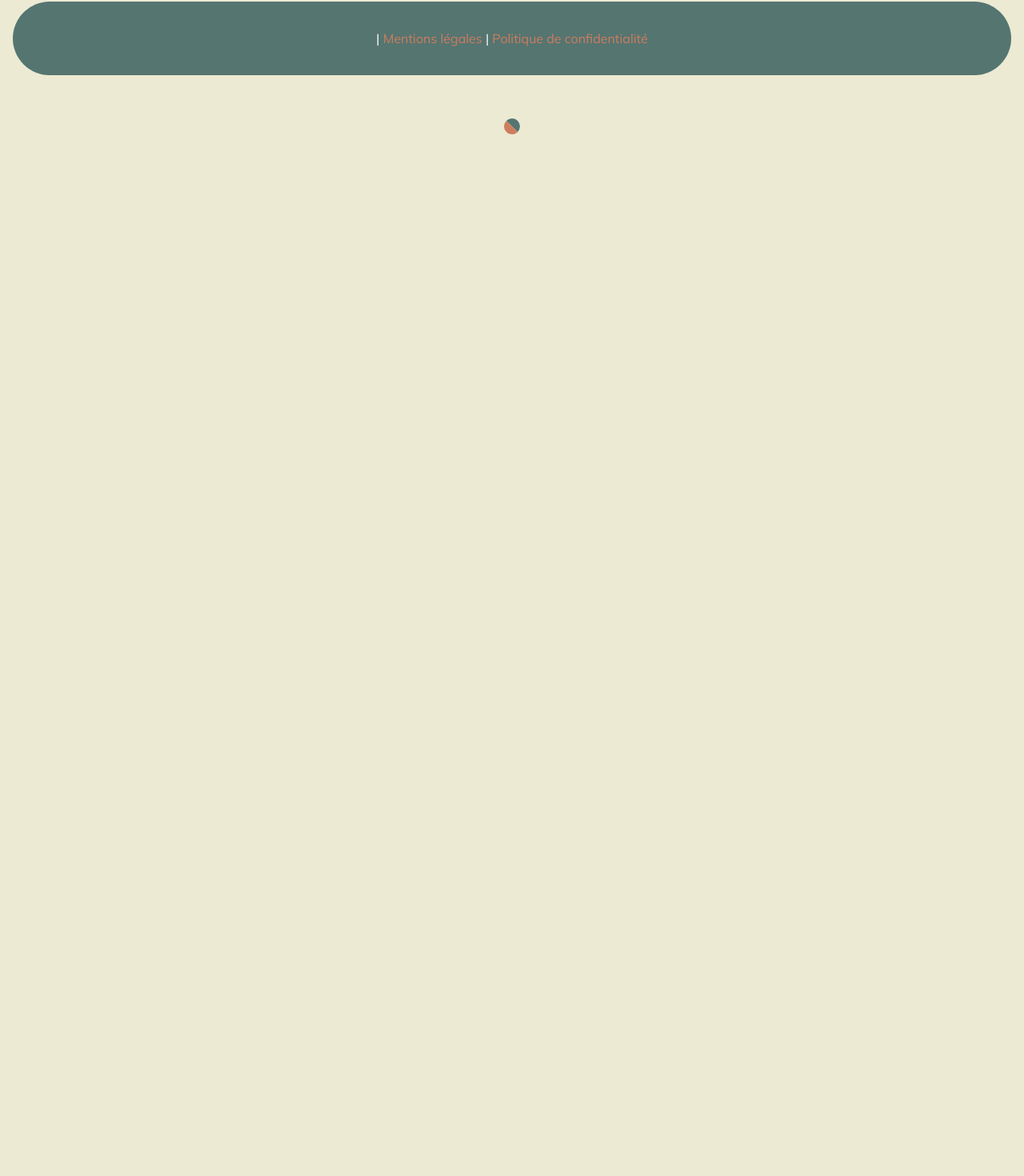
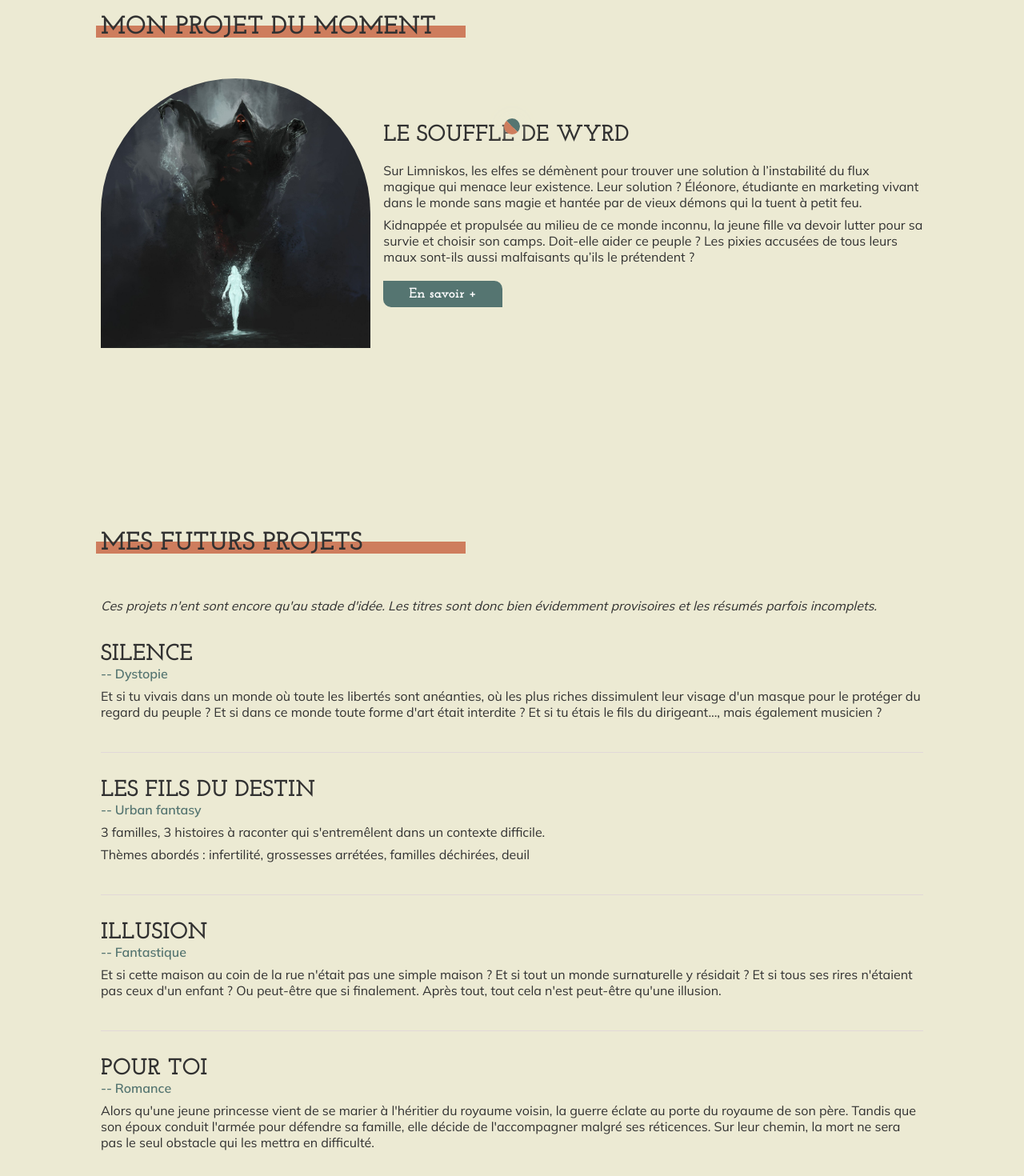
Before and after one commit to manonBr/manonautrice, a React (Vite) app in the folder client/: page /projets in a window 1280 px wide. Shown: the part 242-1712 px from the top of the page at 80% size. Before the commit the page ends 800 px from the top, so only its background shows below. Built offline with nearby package versions, Linux system fonts and the light colour scheme; no server answers.

Commit message:
:feat: Add a projects page

```diff
--- /dev/null
+++ b/client/src/components/Projects.components.jsx
@@ -0,0 +1,36 @@
+import React from "react"
+import { Column, Columns } from "../layouts/Columns.layouts"
+import { Subheading } from "../features/elements/Headings.features"
+import Button from "../features/forms/button.features"
+import "./Projects.components.scss"
+
+const MainProject = ({image, title, link, children}) => {
+    return (
+        <Columns number="two" layout="rightBigger" className="mainProject">
+            <Column className="mainProject__img">
+                <img src={image.url} alt={image.alt_tag}/>
+            </Column>
+            <Column className="mainProject__content">
+                <Subheading>{title}</Subheading>
+                <div className="pitch">
+                    {children}
+                </div>
+                <Button link={link} type="secondary">En savoir +</Button>
+            </Column>
+        </Columns>
+    )
+}
+
+const SecondaryProject = ({title, genre, children}) => {
+    return (
+        <div className="secondaryProject">
+            <Subheading>{title}</Subheading>
+            <span className="secondaryProject__genre">{genre}</span>
+            <p>{children}</p>
+        </div>
+    )
+}
+
+
+
+export {MainProject, SecondaryProject}
--- /dev/null
+++ b/client/src/components/Projects.components.scss
@@ -0,0 +1,55 @@
+@import '../config.scss';
+
+.mainProject {
+    &__img {
+        img {
+            border-top-left-radius: 50%;
+            border-top-right-radius: 50%;
+        }
+    }
+    &__content {
+        display: flex;
+        flex-direction: column;
+        justify-content: center;
+        align-items: flex-start;
+    }
+    .subttl {
+        margin-bottom: 1rem;
+    }
+    .btn {
+        margin-top: 1rem;
+    }
+}
+
+.secondaryProject {
+    &:last-of-type{
+        &::after {
+            display: none;
+        }
+    }
+    &::after {
+        content: "";
+        width: 100%;
+        border-top: 1px solid #e1d8d8;
+        display: block;
+        margin: 2rem 0;
+    }
+    &__genre {
+        color: var(--colorSecondary);
+        font-weight: bold;
+        &::before {
+            content: '--';
+            display: inline-block;
+            padding-right: 0.25rem;
+        }
+    }
+}
+
+/*
+* MAX-WIDTH : 768px
+*/
+@media (max-width:$small) {
+    .mainProject {
+        grid-template-columns: 1fr;
+    }
+}
--- a/client/src/pages/Projects.jsx
+++ b/client/src/pages/Projects.jsx
@@ -1,10 +1,57 @@
+import React from "react"
+import { Heading, Subheading } from "../features/elements/Headings.features"
+import { MainProject, SecondaryProject } from "../components/Projects.components"
+
 const Projects = () => {
     return (
         <div className="Projects">
-           <p>Projects</p>
+            <section>
+                <Heading level="primary">Mon projet du moment</Heading>
+                <MainProject
+                    image={{url:"/img/lsdw-cover.jpeg", alt:"Photo illustrant la relation conflictuelle entre Éléonore et ses pouvoirs"}}
+                    title= "Le souffle de Wyrd"
+                    link="/projets/lesouffledewyrd"
+                >
+                    <p>Sur Limniskos, les elfes se démènent pour trouver une solution à l’instabilité du flux magique qui menace leur existence. Leur solution ? Éléonore, étudiante en marketing vivant dans le monde sans magie et hantée par de vieux démons qui la tuent à petit feu.</p>
+                    <p>Kidnappée et propulsée au milieu de ce monde inconnu, la jeune fille va devoir lutter pour sa survie et choisir son camps. Doit-elle aider ce peuple ? Les pixies accusées de tous leurs maux sont-ils aussi malfaisants qu’ils le prétendent ?</p>
+                </MainProject>
+            </section>
+            <section>
+                <Heading level="primary">Mes futurs projets</Heading>
+                <div style={{marginBottom: "2rem", fontStyle: "italic"}}>
+                    <p>Ces projets n'ent sont encore qu'au stade d'idée. Les titres sont donc bien évidemment provisoires et les résumés parfois incomplets.</p>
+                </div>
+                <SecondaryProject
+                    title="Silence"
+                    genre="Dystopie"
+                >
+                    <p>Et si tu vivais dans un monde où toute les libertés sont anéanties, où les plus riches dissimulent leur visage d'un masque pour le protéger du regard du peuple ? Et si dans ce monde toute forme d'art était interdite ? Et si tu étais le fils du dirigeant..., mais également musicien ?</p>
+                </SecondaryProject>
+                <SecondaryProject
+                    title="Les fils du destin"
+                    genre="Urban fantasy"
+                >
+                    <p>3 familles, 3 histoires à raconter qui s'entremêlent dans un contexte difficile. </p>
+                    <p>Thèmes abordés : infertilité, grossesses arrétées, familles déchirées, deuil</p>
+                </SecondaryProject>
+                <SecondaryProject
+                    title="Illusion"
+                    genre="Fantastique"
+                >
+                    <p>Et si cette maison au coin de la rue n'était pas une simple maison ? Et si tout un monde surnaturelle y résidait ? Et si tous ses rires n'étaient pas ceux d'un enfant ? Ou peut-être que si finalement. Après tout, tout cela n'est peut-être qu'une illusion.</p>
+                </SecondaryProject>
+                <SecondaryProject
+                    title="Pour toi"
+                    genre="Romance"
+                >
+                    <p>Alors qu'une jeune princesse vient de se marier à l'héritier du royaume voisin, la guerre éclate au porte du royaume de son père. Tandis que son époux conduit l'armée pour défendre sa famille, elle décide de l'accompagner malgré ses réticences. Sur leur chemin, la mort ne sera pas le seul obstacle qui les mettra en difficulté.</p>
+                </SecondaryProject>
+            </section>
+
+           {/* <p>Projects</p>
 
 
-           Mon projet en cours
+           Mon projet en cours<br/>
 
            Pitch
 
@@ -12,7 +59,7 @@ const Projects = () => {
 
            Carte
 
-           Extrait (X premières pages)
+           Extrait (X premières pages) */}
         </div>
     )
 }
```
Also changed, not shown: client/public/img/lsdw-cover.jpeg (added).
